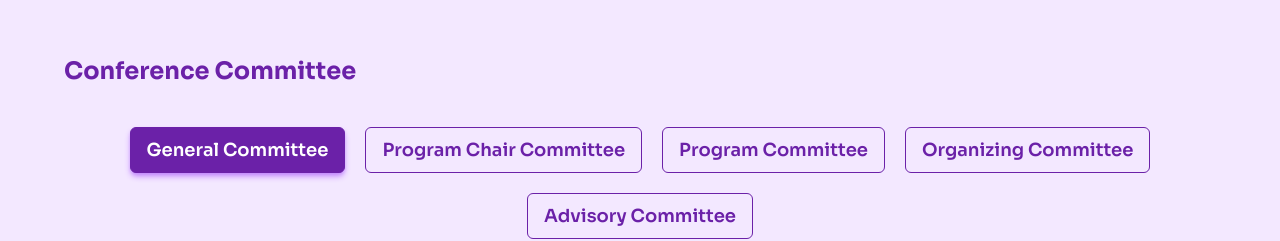
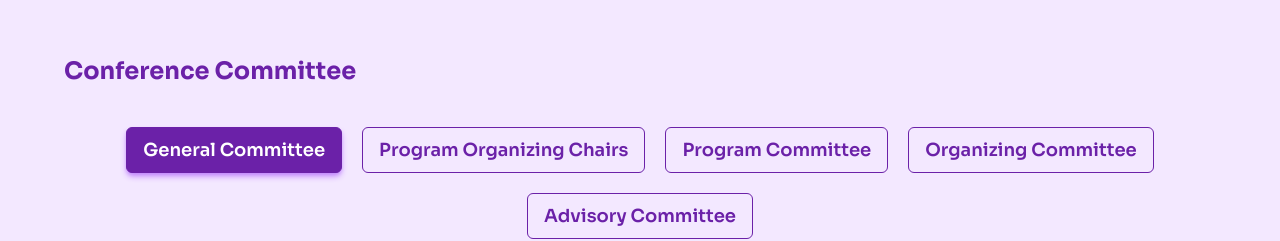
Before and after one commit to aswin-codes/icrtac25, a React (Vite) app: page / in a window 1280 px wide. Shown: the part 8440-8681 px from the top of the page. Built offline with nearby package versions, Linux system fonts and the light colour scheme.

Commit message:
fix: updated chair name:

```diff
--- a/src/components/ICRTAC25/Committee.jsx
+++ b/src/components/ICRTAC25/Committee.jsx
@@ -50,7 +50,7 @@ const Committee = () => {
                             : 'bg-transparent text-purple-800 hover:bg-transparent hover:text-purple-500'
                             } font-semibold text-lg border border-purple-800 rounded-md transition-all duration-200 ease-in-out px-4 py-2`}
                     >
-                        Program Chair Committee
+                        Program Organizing Chairs
                     </button>
                     <button
 
--- a/src/data/committee_list_2025.json
+++ b/src/data/committee_list_2025.json
@@ -12,7 +12,7 @@
     ]
   },
   "conference": {
-    "programOrganizationalChairs": [
+    "programOrganizingChairs": [
       "Dr. Pradeep Kumar T S, SCOPE$Vellore Institute of Technology, Chennai",
       "Dr. Jayasudha M, SCOPE$Vellore Institute of Technology, Chennai",
       "Dr. Abdullah Muhamed, Deputy Dean, FSKTM$Universiti Putra Malaysia, Malaysia",
```
Also changed, not shown: 7 other files (tests, documents, lock files or other folders).
